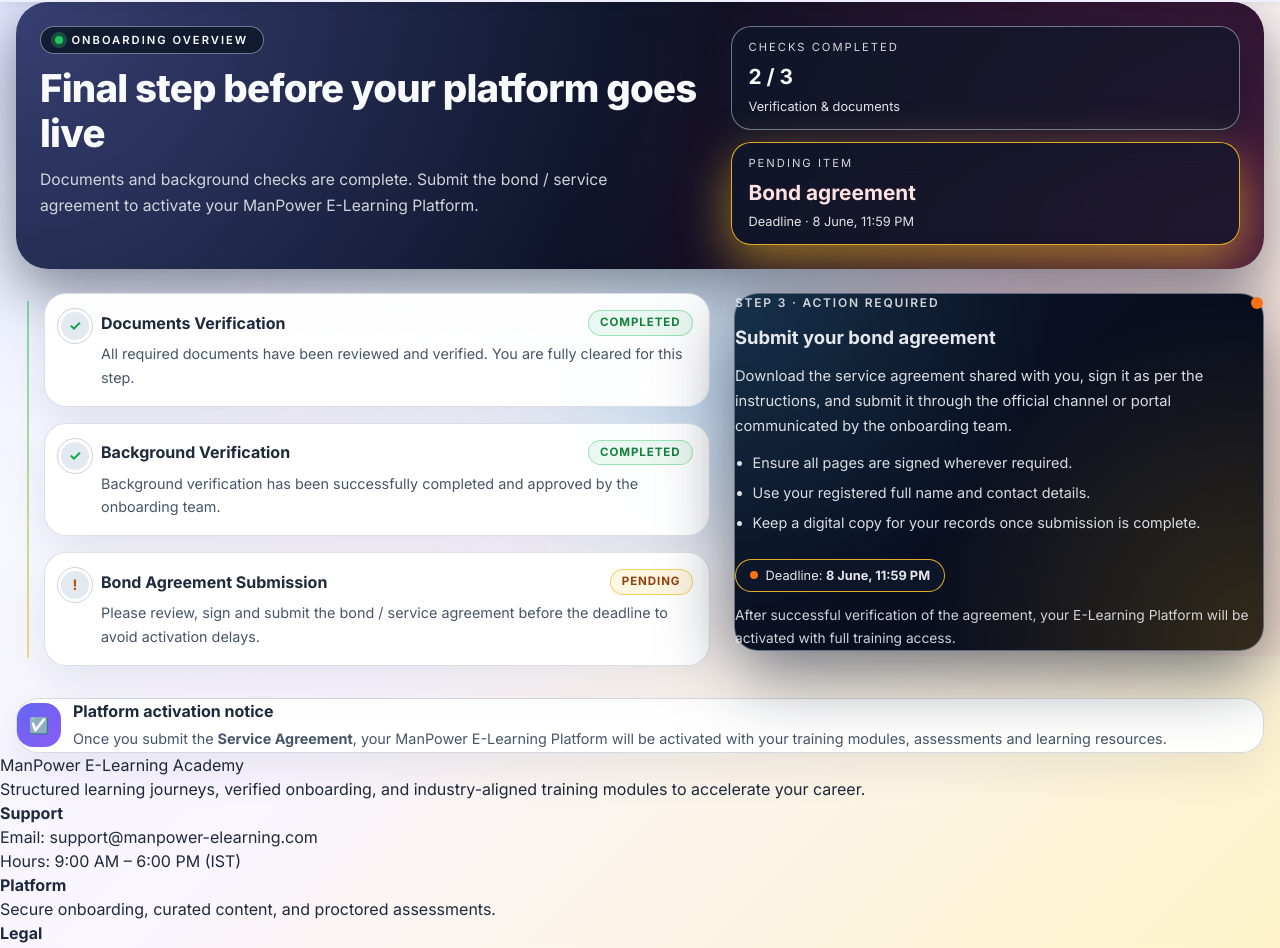
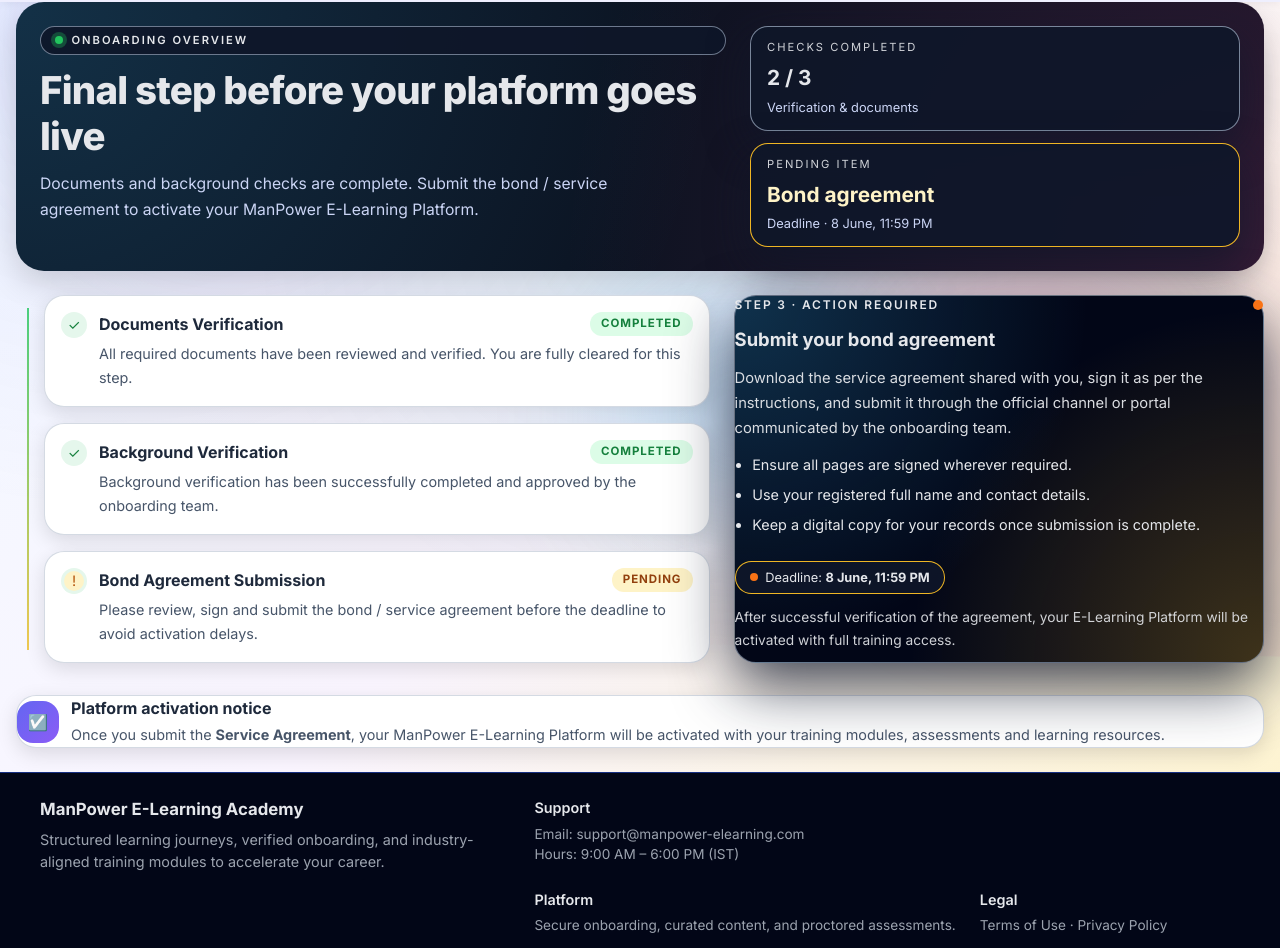
Before and after one commit to srikanth123098/ManPower_Group, a React (Vite) app: page /#/dashboard in a window 1280 px wide. Shown: the part 169-1117 px from the top of the page. Built offline with nearby package versions, Linux system fonts and the light colour scheme; no server answers; sample sign-in values are in the browser's storage.

Commit message:
Update index.css

```diff
--- a/src/index.css
+++ b/src/index.css
@@ -1759,31 +1759,25 @@
 
 
 
-
-
-
 /* =======================================================
-   ENTERPRISE ONBOARDING DASHBOARD – LAYOUT & MOTION
+   ENTERPRISE ONBOARDING DASHBOARD – CLEAN CORPORATE LOOK
 ======================================================= */
 
+/* Subtle entrance animation */
 @keyframes onboardFadeUp {
   0% {
     opacity: 0;
-    transform: translate3d(0, 22px, 0) scale(0.98);
-    filter: blur(6px);
-  }
-  60% {
-    opacity: 1;
-    transform: translate3d(0, 0, 0) scale(1.01);
-    filter: blur(0);
+    transform: translate3d(0, 18px, 0);
+    filter: blur(4px);
   }
   100% {
     opacity: 1;
-    transform: translate3d(0, 0, 0) scale(1);
-  }
-}
-
-/* Dashboard container spacing */
+    transform: translate3d(0, 0, 0);
+    filter: blur(0);
+  }
+}
+
+/* Dashboard wrapper inside .container */
 .onboard-layout {
   padding-block: var(--sp-6) var(--sp-10);
   display: flex;
@@ -1793,25 +1787,24 @@
 
 /* Top summary header */
 .onboard-header {
-  position: relative;
   display: grid;
-  grid-template-columns: minmax(0, 2.1fr) minmax(0, 1.6fr);
+  grid-template-columns: minmax(0, 2.1fr) minmax(0, 1.5fr);
   gap: var(--sp-6);
   padding: var(--sp-6);
-  border-radius: 32px;
-  background:
-    radial-gradient(circle at 0% 0%, rgba(129, 140, 248, 0.35), transparent 55%),
-    radial-gradient(circle at 100% 100%, rgba(236, 72, 153, 0.32), transparent 55%),
-    linear-gradient(135deg, #0f172a, #020617);
-  color: #f9fafb;
-  box-shadow: 0 22px 60px rgba(15, 23, 42, 0.5);
-  overflow: hidden;
-  animation: onboardFadeUp 680ms cubic-bezier(0.16, 1, 0.3, 1) 40ms both;
+  border-radius: 28px;
+  background: #0b1220;
+  background-image:
+    radial-gradient(circle at 0% 0%, rgba(56, 189, 248, 0.18), transparent 55%),
+    radial-gradient(circle at 100% 100%, rgba(236, 72, 153, 0.18), transparent 55%);
+  color: #e5e7eb;
+  box-shadow: var(--shadow-lg);
+  animation: onboardFadeUp 600ms cubic-bezier(0.16, 1, 0.3, 1) 40ms both;
 }
 
 .onboard-header-main {
-  position: relative;
-  z-index: 1;
+  display: flex;
+  flex-direction: column;
+  gap: var(--sp-3);
 }
 
 .onboard-chip {
@@ -1820,11 +1813,11 @@
   gap: 0.5rem;
   padding: 0.3rem 0.9rem;
   border-radius: 999px;
-  background: rgba(15, 23, 42, 0.85);
+  background: rgba(15, 23, 42, 0.9);
   border: 1px solid rgba(148, 163, 184, 0.7);
   font-size: 0.7rem;
+  letter-spacing: 0.18em;
   text-transform: uppercase;
-  letter-spacing: 0.18em;
   font-weight: 600;
 }
 
@@ -1837,26 +1830,21 @@
 }
 
 .onboard-title {
-  margin-top: var(--sp-3);
   font-size: clamp(1.9rem, 3vw, 2.6rem);
-  line-height: 1.15;
+  line-height: 1.2;
   font-weight: 800;
   letter-spacing: -0.02em;
 }
 
 .onboard-subtitle {
-  margin-top: var(--sp-3);
-  max-width: 36rem;
   font-size: 0.98rem;
   line-height: 1.7;
-  color: #e5e7eb;
-  opacity: 0.9;
-}
-
-/* Metrics on right */
+  max-width: 38rem;
+  color: #cbd5f5;
+}
+
+/* Right metrics */
 .onboard-header-meta {
-  position: relative;
-  z-index: 1;
   display: flex;
   flex-direction: column;
   gap: var(--sp-3);
@@ -1865,127 +1853,118 @@
 
 .onboard-metric {
   padding: var(--sp-3) var(--sp-4);
-  border-radius: 20px;
-  backdrop-filter: blur(18px);
-  -webkit-backdrop-filter: blur(18px);
-  background: rgba(15, 23, 42, 0.7);
-  border: 1px solid rgba(148, 163, 184, 0.7);
-  box-shadow: 0 16px 40px rgba(15, 23, 42, 0.6);
+  border-radius: 18px;
+  background: rgba(15, 23, 42, 0.9);
+  border: 1px solid rgba(148, 163, 184, 0.8);
+  box-shadow: 0 16px 40px rgba(15, 23, 42, 0.7);
 }
 
 .onboard-metric.bordered {
-  border-color: rgba(251, 191, 36, 0.9);
-  box-shadow: 0 18px 50px rgba(251, 191, 36, 0.55);
+  border-color: rgba(251, 191, 36, 0.95);
 }
 
 .onboard-metric-label {
   display: block;
   font-size: 0.7rem;
+  letter-spacing: 0.18em;
   text-transform: uppercase;
-  letter-spacing: 0.18em;
-  opacity: 0.85;
+  opacity: 0.9;
 }
 
 .onboard-metric-value {
   display: block;
-  margin-top: 0.35rem;
+  margin-top: 0.4rem;
   font-size: 1.3rem;
   font-weight: 700;
 }
 
 .onboard-metric-value.highlight {
-  color: #fee2e2;
+  color: #fef3c7;
 }
 
 .onboard-metric-meta {
-  margin-top: 0.15rem;
+  margin-top: 0.1rem;
   font-size: 0.8rem;
-  opacity: 0.9;
-}
-
-/* Main grid under header */
+  color: #cbd5f5;
+}
+
+/* Main grid */
 .onboard-grid {
   display: grid;
   grid-template-columns: minmax(0, 1.7fr) minmax(0, 1.3fr);
   gap: var(--sp-6);
-  align-items: flex-start;
-}
-
-/* Vertical timeline */
+}
+
+/* Timeline */
 .onboard-timeline {
   position: relative;
   padding-left: 1.75rem;
   display: flex;
   flex-direction: column;
   gap: var(--sp-4);
-  animation: onboardFadeUp 680ms cubic-bezier(0.16, 1, 0.3, 1) 120ms both;
+  animation: onboardFadeUp 600ms cubic-bezier(0.16, 1, 0.3, 1) 80ms both;
 }
 
 .onboard-timeline-line {
   position: absolute;
   left: 0.7rem;
-  top: 0.5rem;
-  bottom: 0.5rem;
+  top: 0.8rem;
+  bottom: 0.8rem;
   width: 2px;
   background: linear-gradient(
     to bottom,
-    rgba(34, 197, 94, 0.7),
-    rgba(234, 179, 8, 0.6)
+    rgba(34, 197, 94, 0.8),
+    rgba(234, 179, 8, 0.7)
   );
-  opacity: 0.8;
 }
 
 .onboard-step {
-  border-radius: 22px;
+  border-radius: 20px;
   padding: var(--sp-4);
-  background: rgba(255, 255, 255, 0.96);
-  border: 1px solid rgba(148, 163, 184, 0.35);
-  box-shadow: 0 16px 40px rgba(15, 23, 42, 0.08);
+  background: #ffffff;
+  border: 1px solid rgba(148, 163, 184, 0.4);
+  box-shadow: var(--shadow-md);
   display: grid;
   grid-template-columns: auto minmax(0, 1fr);
   column-gap: var(--sp-3);
   row-gap: var(--sp-2);
   align-items: flex-start;
   transition:
-    transform 220ms cubic-bezier(0.16, 1, 0.3, 1),
-    box-shadow 220ms cubic-bezier(0.16, 1, 0.3, 1),
-    border-color 220ms ease;
+    transform 200ms cubic-bezier(0.16, 1, 0.3, 1),
+    box-shadow 200ms cubic-bezier(0.16, 1, 0.3, 1),
+    border-color 200ms ease;
 }
 
 .onboard-step:hover {
-  transform: translate3d(0, -4px, 0);
-  box-shadow: 0 22px 60px rgba(15, 23, 42, 0.16);
-  border-color: rgba(99, 102, 241, 0.55);
+  transform: translateY(-3px);
+  box-shadow: var(--shadow-lg);
+  border-color: rgba(99, 102, 241, 0.6);
 }
 
 .onboard-step-bullet {
-  width: 28px;
-  height: 28px;
+  width: 26px;
+  height: 26px;
   border-radius: 999px;
-  background: rgba(226, 232, 240, 0.95);
+  background: #e5f7ec;
   display: flex;
   align-items: center;
   justify-content: center;
-  margin-top: 2px;
-  position: relative;
-}
-
-.onboard-step-bullet::before {
-  content: "";
-  position: absolute;
-  inset: -4px;
-  border-radius: inherit;
-  border: 1px solid rgba(148, 163, 184, 0.5);
 }
 
 .onboard-step-icon {
   font-size: 0.9rem;
-  color: #16a34a;
-  font-weight: 700;
+  color: #15803d;
 }
 
 .onboard-step-icon.pending {
   color: #b45309;
+  background: #fef3c7;
+  border-radius: 999px;
+  width: 20px;
+  height: 20px;
+  display: flex;
+  align-items: center;
+  justify-content: center;
 }
 
 .onboard-step-body {
@@ -2019,15 +1998,13 @@
 }
 
 .onboard-step-status.success {
-  background: rgba(22, 163, 74, 0.08);
+  background: #dcfce7;
   color: #15803d;
-  border: 1px solid rgba(34, 197, 94, 0.4);
 }
 
 .onboard-step-status.pending {
-  background: rgba(234, 179, 8, 0.12);
+  background: #fef3c7;
   color: #92400e;
-  border: 1px solid rgba(234, 179, 8, 0.55);
 }
 
 .onboard-step p {
@@ -2036,21 +2013,21 @@
   color: var(--text-medium);
 }
 
-/* Bond detail card */
+/* Bond card */
 .onboard-bond-card {
-  border-radius: 24px;
+  border-radius: 22px;
   padding: var(--sp-5);
-  background:
-    radial-gradient(circle at 0% 0%, rgba(56, 189, 248, 0.16), transparent 50%),
-    radial-gradient(circle at 100% 100%, rgba(251, 191, 36, 0.2), transparent 55%),
-    linear-gradient(135deg, #0f172a, #020617);
+  background: #020617;
+  background-image:
+    radial-gradient(circle at 0% 0%, rgba(56, 189, 248, 0.24), transparent 55%),
+    radial-gradient(circle at 100% 100%, rgba(251, 191, 36, 0.24), transparent 55%);
   color: #e5e7eb;
-  border: 1px solid rgba(148, 163, 184, 0.6);
-  box-shadow: 0 22px 70px rgba(15, 23, 42, 0.6);
+  border: 1px solid rgba(148, 163, 184, 0.65);
+  box-shadow: 0 22px 60px rgba(15, 23, 42, 0.8);
   display: flex;
   flex-direction: column;
   gap: var(--sp-3);
-  animation: onboardFadeUp 720ms cubic-bezier(0.16, 1, 0.3, 1) 120ms both;
+  animation: onboardFadeUp 600ms cubic-bezier(0.16, 1, 0.3, 1) 120ms both;
 }
 
 .onboard-bond-header {
@@ -2061,15 +2038,14 @@
 
 .onboard-bond-label {
   font-size: 0.75rem;
+  letter-spacing: 0.15em;
   text-transform: uppercase;
-  letter-spacing: 0.15em;
   font-weight: 600;
-  opacity: 0.9;
 }
 
 .onboard-bond-pulse {
-  width: 12px;
-  height: 12px;
+  width: 10px;
+  height: 10px;
   border-radius: 999px;
   background: #f97316;
 }
@@ -2089,7 +2065,6 @@
   padding-left: 1.1rem;
   font-size: 0.9rem;
   line-height: 1.7;
-  opacity: 0.95;
 }
 
 .onboard-bond-list li + li {
@@ -2111,7 +2086,7 @@
   padding: 0.35rem 0.9rem;
   border-radius: 999px;
   background: rgba(15, 23, 42, 0.9);
-  border: 1px solid rgba(251, 191, 36, 0.9);
+  border: 1px solid rgba(251, 191, 36, 0.95);
   font-size: 0.8rem;
 }
 
@@ -2128,25 +2103,25 @@
   opacity: 0.9;
 }
 
-/* Footer strip under main grid */
+/* Bottom info strip */
 .onboard-footer-strip {
   margin-top: var(--sp-2);
 }
 
 .onboard-footer-card {
-  border-radius: 22px;
+  border-radius: 20px;
   padding: var(--sp-4) var(--sp-5);
-  background: rgba(255, 255, 255, 0.96);
+  background: #ffffff;
   border: 1px solid rgba(148, 163, 184, 0.4);
-  box-shadow: 0 16px 40px rgba(15, 23, 42, 0.08);
+  box-shadow: var(--shadow-md);
   display: flex;
   align-items: center;
   gap: var(--sp-3);
 }
 
 .onboard-footer-icon {
-  width: 44px;
-  height: 44px;
+  width: 42px;
+  height: 42px;
   border-radius: 16px;
   display: flex;
   align-items: center;
@@ -2159,7 +2134,7 @@
   font-size: 1rem;
   font-weight: 700;
   color: var(--text-dark);
-  margin-bottom: 0.25rem;
+  margin-bottom: 0.2rem;
 }
 
 .onboard-footer-content p {
@@ -2168,7 +2143,7 @@
   color: var(--text-medium);
 }
 
-/* Responsive behaviour */
+/* Responsive */
 @media (max-width: 1024px) {
   .onboard-header {
     grid-template-columns: minmax(0, 1fr);
@@ -2196,22 +2171,98 @@
     padding-block: var(--sp-4) var(--sp-8);
   }
 
-  .onboard-header,
+  .onboard-header {
+    padding: var(--sp-4);
+    border-radius: 22px;
+  }
+
+  .onboard-header-meta {
+    flex-direction: column;
+  }
+
+  .onboard-timeline {
+    padding-left: 1.3rem;
+  }
+
   .onboard-footer-card {
     padding: var(--sp-4);
-    border-radius: 24px;
-  }
-
-  .onboard-header-meta {
-    flex-direction: column;
-  }
-
-  .onboard-timeline {
-    padding-left: 1.3rem;
-  }
-
-  .onboard-footer-card {
+    border-radius: 18px;
     flex-direction: column;
     align-items: flex-start;
   }
 }
+
+/* =======================================================
+   CORPORATE FOOTER
+======================================================= */
+
+.site-footer {
+  margin-top: var(--sp-6);
+  padding: var(--sp-6) var(--sp-4) var(--sp-4);
+  background: #020617;
+  border-top: 1px solid rgba(30, 64, 175, 0.7);
+  color: #e5e7eb;
+}
+
+.site-footer-inner {
+  max-width: 1200px;
+  margin: 0 auto;
+  display: grid;
+  grid-template-columns: minmax(0, 2fr) minmax(0, 3fr);
+  gap: var(--sp-6);
+}
+
+.site-footer-title {
+  font-weight: 700;
+  font-size: 1.05rem;
+}
+
+.site-footer-brand p {
+  margin-top: 0.4rem;
+  font-size: 0.9rem;
+  color: #9ca3af;
+}
+
+.site-footer-columns {
+  display: flex;
+  flex-wrap: wrap;
+  gap: var(--sp-6);
+}
+
+.site-footer-columns h4 {
+  font-size: 0.9rem;
+  font-weight: 600;
+  margin-bottom: 0.3rem;
+}
+
+.site-footer-columns p {
+  font-size: 0.85rem;
+  color: #9ca3af;
+}
+
+.site-footer-bottom {
+  max-width: 1200px;
+  margin: var(--sp-4) auto 0;
+  padding-top: var(--sp-3);
+  border-top: 1px solid rgba(55, 65, 81, 0.9);
+  display: flex;
+  justify-content: space-between;
+  gap: var(--sp-3);
+  font-size: 0.8rem;
+  color: #6b7280;
+}
+
+@media (max-width: 768px) {
+  .site-footer-inner {
+    grid-template-columns: minmax(0, 1fr);
+  }
+
+  .site-footer-columns {
+    flex-direction: column;
+  }
+
+  .site-footer-bottom {
+    flex-direction: column;
+    align-items: flex-start;
+  }
+}
```
